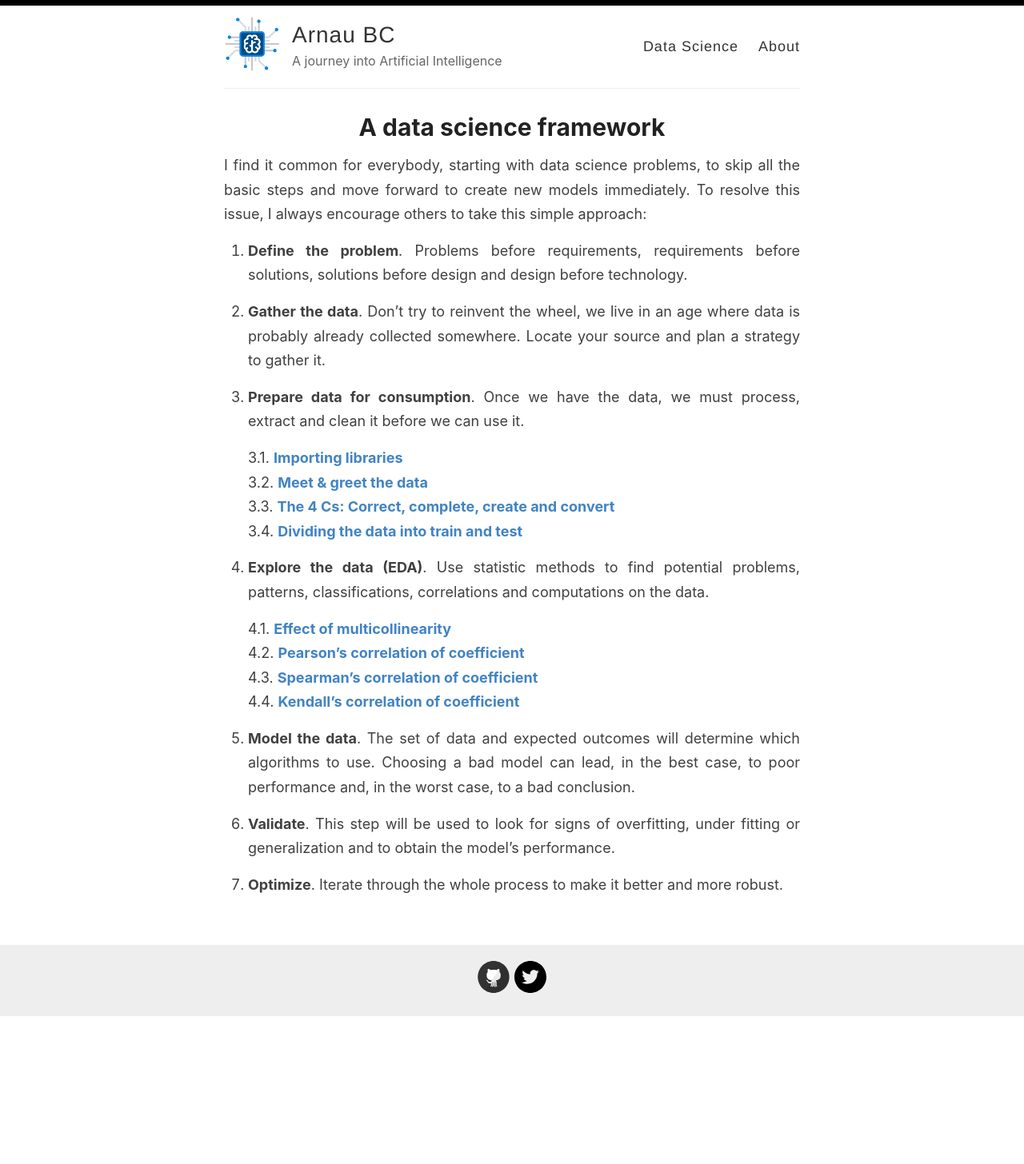
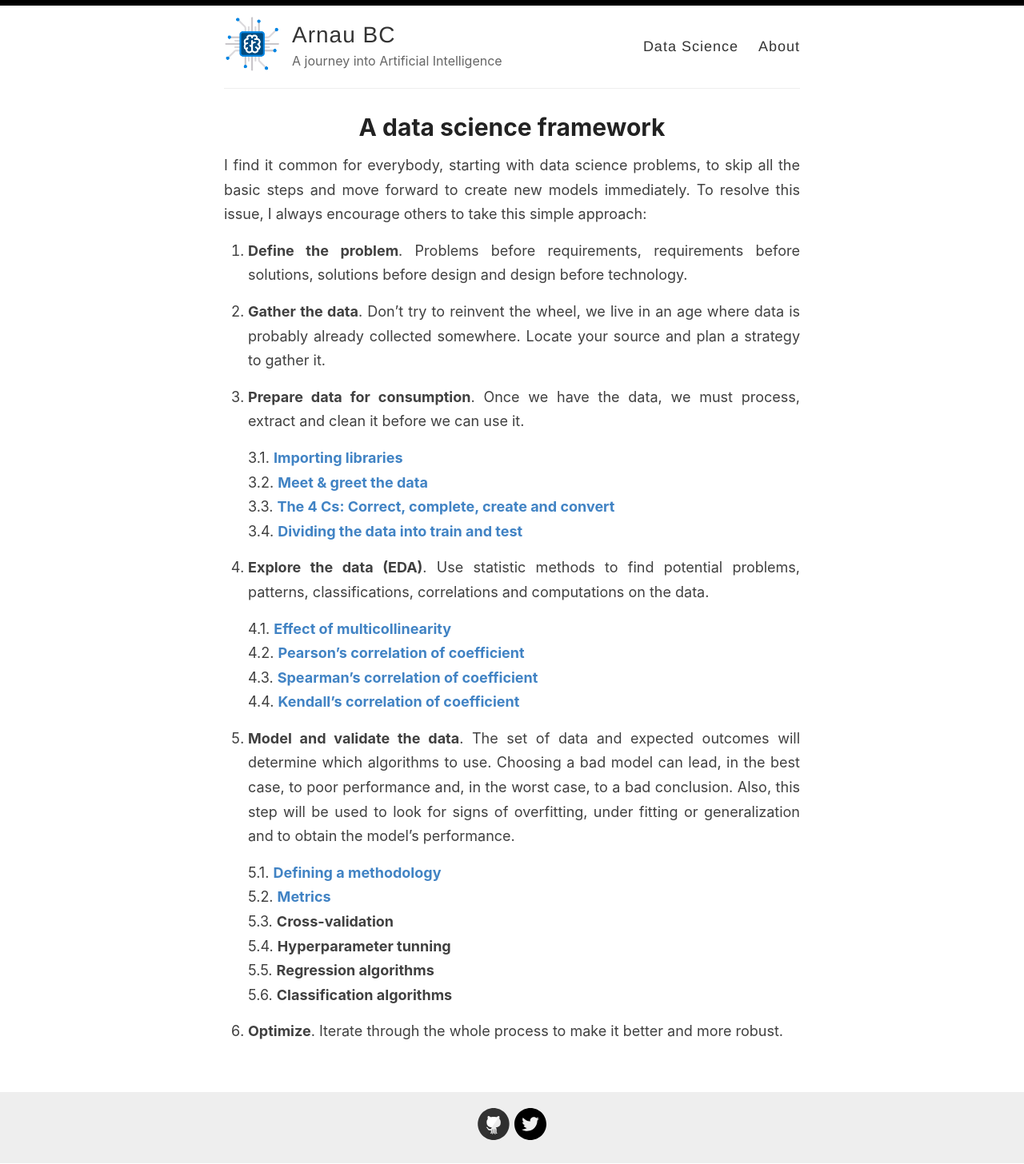
Before and after one commit to tknbr/tknbr.github.io, a Jekyll site: the page built from _pages/dsf.md, in a window 1280 px wide. Shown: the whole page at 80% size. Built offline with Jekyll 4.4.1, drawn with Linux system fonts in a browser that asks for light colours; before the commit the page ends 1272 px from its top, so only the background shows below that.

Commit message:
methodology and metrics

```diff
--- a/_pages/dsf.md
+++ b/_pages/dsf.md
@@ -25,8 +25,13 @@ I find it common for everybody, starting with data science problems, to skip all
     4.3. **[Spearman’s correlation of coefficient](/spearman/)**
     4.4. **[Kendall’s correlation of coefficient](/kendall/)**
 
-5. **Model the data**. The set of data and expected outcomes will determine which algorithms to use. Choosing a bad model can lead, in the best case, to poor performance and, in the worst case, to a bad conclusion.
+5. **Model and validate the data**. The set of data and expected outcomes will determine which algorithms to use. Choosing a bad model can lead, in the best case, to poor performance and, in the worst case, to a bad conclusion. Also, this step will be used to look for signs of overfitting, under fitting or generalization and to obtain the model's performance.
 
-6. **Validate**. This step will be used to look for signs of overfitting, under fitting or generalization and to obtain the model's performance.
+    5.1. **[Defining a methodology](/defining-a-methodology)**
+    5.2. **[Metrics](/metrics)**
+    5.3. **Cross-validation**
+    5.4. **Hyperparameter tunning**
+    5.5. **Regression algorithms**
+    5.6. **Classification algorithms**
 
-7. **Optimize**. Iterate through the whole process to make it better and more robust.
+6. **Optimize**. Iterate through the whole process to make it better and more robust.
```
Also changed, not shown: _posts/2022-10-07-defining-a-methodology.md (added, +15 -0 lines), _posts/2022-10-10-metrics.md (added, +7 -0 lines), _posts/2022-09-29-pearson.md (line endings or trailing spaces), images/methodology.png (added).
